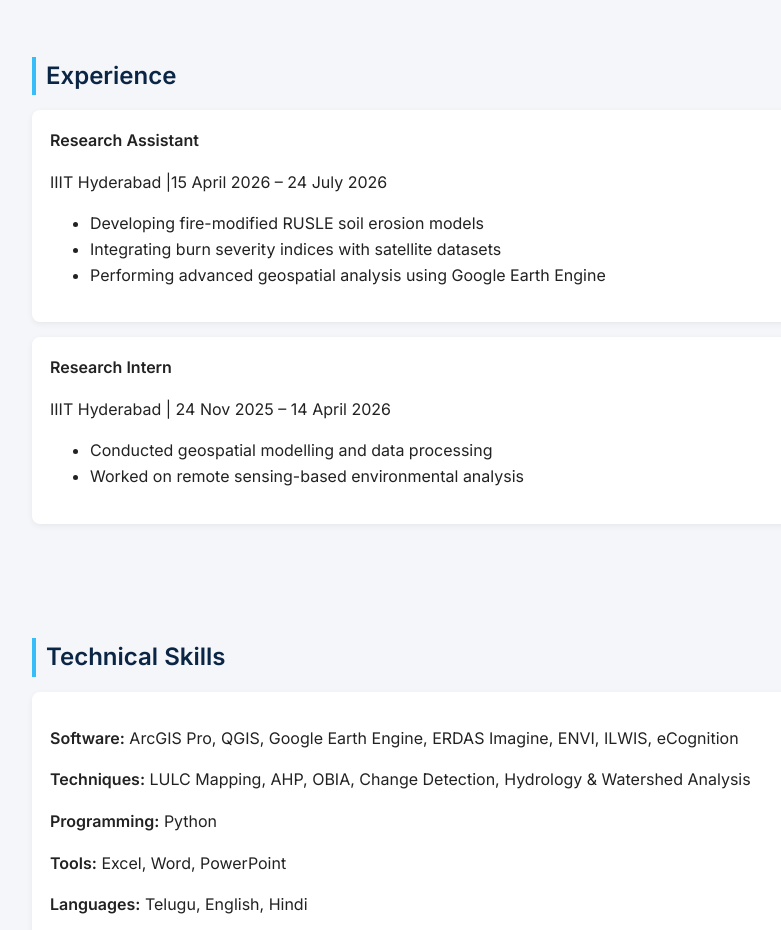
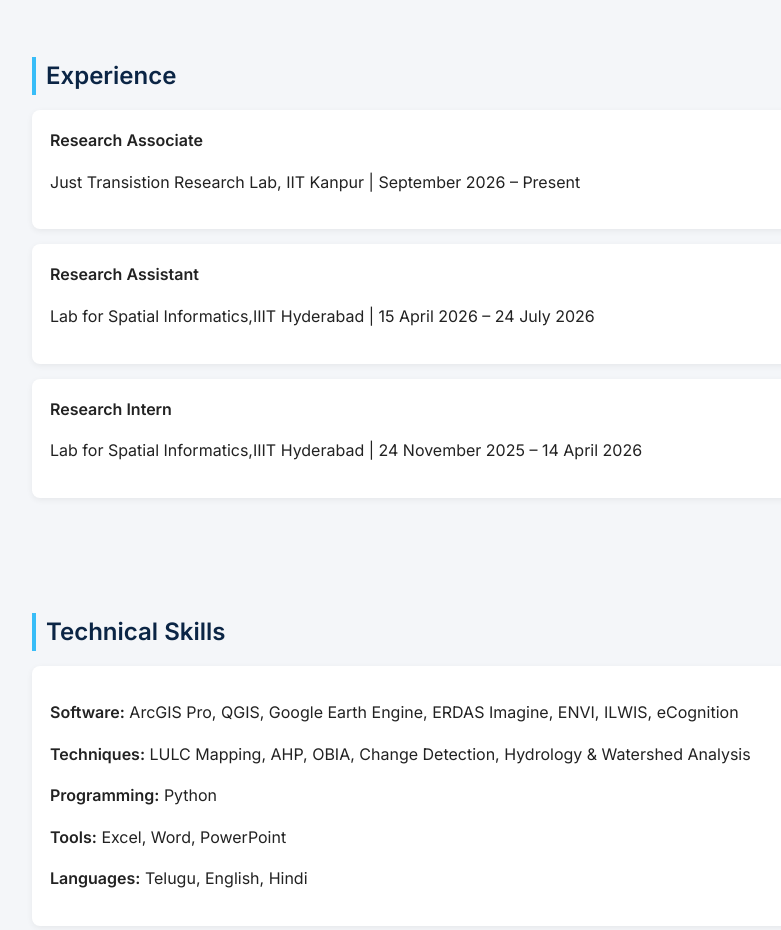
Before and after one commit to chantiarava/chantiarava.github.io, a plain HTML site: page index.html in a window 1280 px wide. Shown: the part 3320-4250 px from the top of the page, without its empty margins (108-889 px from the left). Drawn offline with Linux system fonts and the light colour scheme.

Commit message:
Update index.html

```diff
--- a/index.html
+++ b/index.html
@@ -222,28 +222,24 @@ My work focuses on applying GIS, Remote Sensing, Python, and Google Earth Engine
 </div>
 
 </section>
-
 <section id="experience">
 <h2>Experience</h2>
 
 <div class="card">
+<strong>Research Associate</strong>
+<p>Just Transistion Research Lab, IIT Kanpur | September 2026 – Present</p>
+</div>
+
+<div class="card">
 <strong>Research Assistant</strong>
-<p>IIIT Hyderabad |15 April 2026 – 24 July 2026 </p>
-<ul>
-<li>Developing fire-modified RUSLE soil erosion models</li>
-<li>Integrating burn severity indices with satellite datasets</li>
-<li>Performing advanced geospatial analysis using Google Earth Engine</li>
-</ul>
+<p>Lab for Spatial Informatics,IIIT Hyderabad | 15 April 2026 – 24 July 2026</p>
 </div>
 
 <div class="card">
 <strong>Research Intern</strong>
-<p>IIIT Hyderabad | 24 Nov 2025 – 14 April 2026</p>
-<ul>
-<li>Conducted geospatial modelling and data processing</li>
-<li>Worked on remote sensing-based environmental analysis</li>
-</ul>
+<p>Lab for Spatial Informatics,IIIT Hyderabad | 24 November 2025 – 14 April 2026</p>
 </div>
+
 
 </section>
 
```
